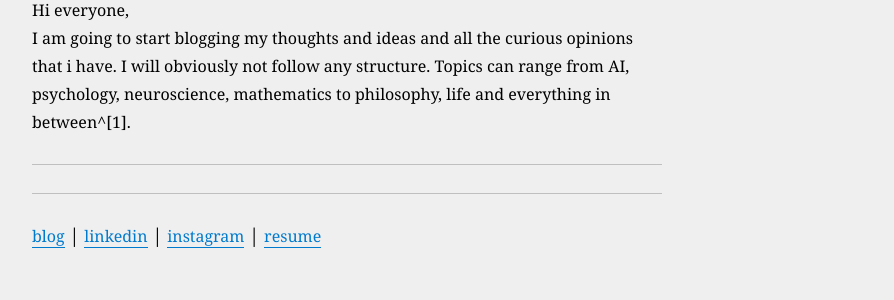
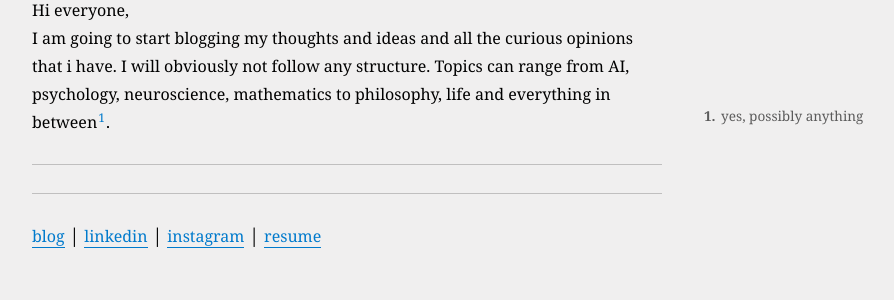
Before and after one commit to chirag1701/chirag1701.github.io, a Jekyll site: the page built from _posts/2026-11-05-hello-world.md, in a window 1280 px wide. Shown: the part 191-491 px from the top of the page, without its empty margins (293-1187 px from the left). Built offline with Jekyll 4.4.1, drawn with Linux system fonts in a browser that asks for light colours.

Commit message:
Update _posts/2026-11-05-hello-world.md (via Pages CMS)

```diff
--- a/_posts/2026-11-05-hello-world.md
+++ b/_posts/2026-11-05-hello-world.md
@@ -2,6 +2,6 @@
 title: "First blog "
 ---
 Hi everyone,
-I am going to start blogging my thoughts and ideas and all the curious opinions that i have. I will obviously not follow any structure. Topics can range from AI, psychology, neuroscience, mathematics to philosophy, life and everything in between^[1].
+I am going to start blogging my thoughts and ideas and all the curious opinions that i have. I will obviously not follow any structure. Topics can range from AI, psychology, neuroscience, mathematics to philosophy, life and everything in between[^1].
 
 [^1]: yes, possibly anything
```
